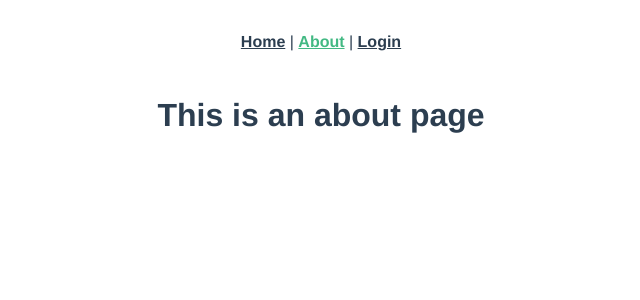
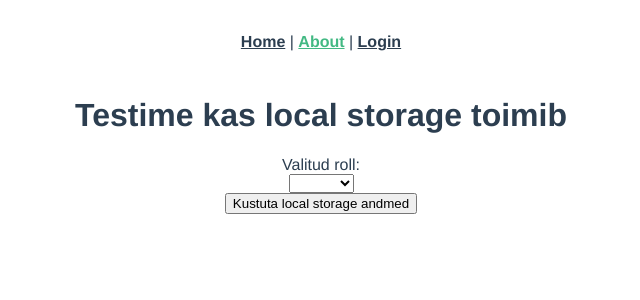
Before and after one commit to aronzav/rahvariieteek, a Vue app: page /#/about in a window 1280 px wide. Shown: the top 300 px of the page, without its empty margins (319-959 px from the left). Built offline with nearby package versions, Linux system fonts and the light colour scheme.

Commit message:
LogIn for folkCostumes Vue

```diff
--- a/src/views/About.vue
+++ b/src/views/About.vue
@@ -1,6 +1,19 @@
 <template>
   <div class="about">
-    <h1>This is an about page</h1>
+    <h1>Testime kas local storage toimib</h1>
+    <span>Valitud roll: {{selected}}</span>
+
+    <div>
+      <select v-model="selected">
+        <option disabled value="">Vali roll</option>
+        <option v-for="option in options" :value="option.id">{{ option.roleTypeName }}, {{option.groupGroupName}}</option>
+        <br>
+        <span>Valitud roll: {{ selected }} </span>
+      </select>
+    </div>
+    <button v-on:click="deleteDataToLocalStorage">Kustuta local storage andmed</button>
+
+
   </div>
 </template>
 <script>
```
